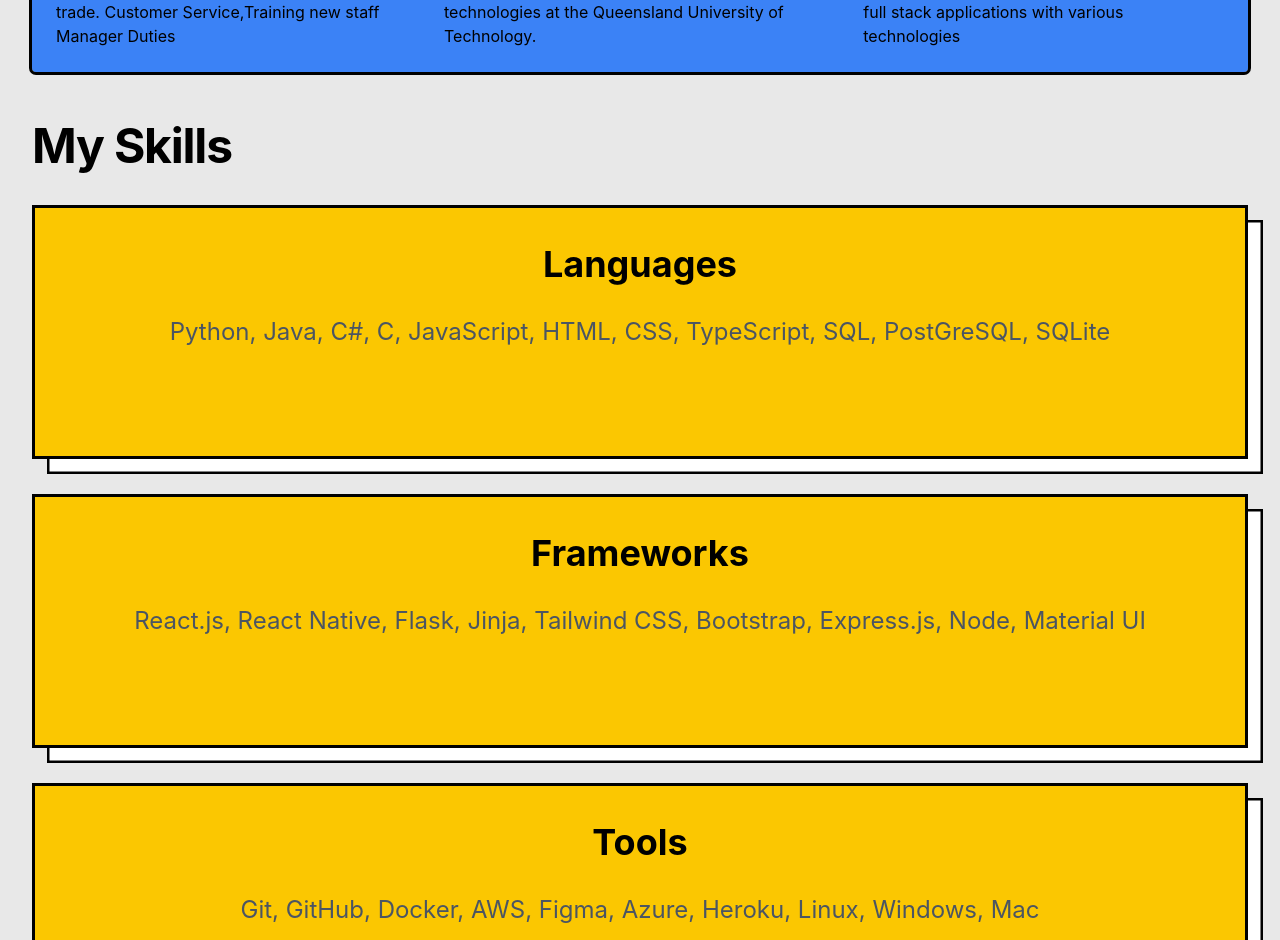
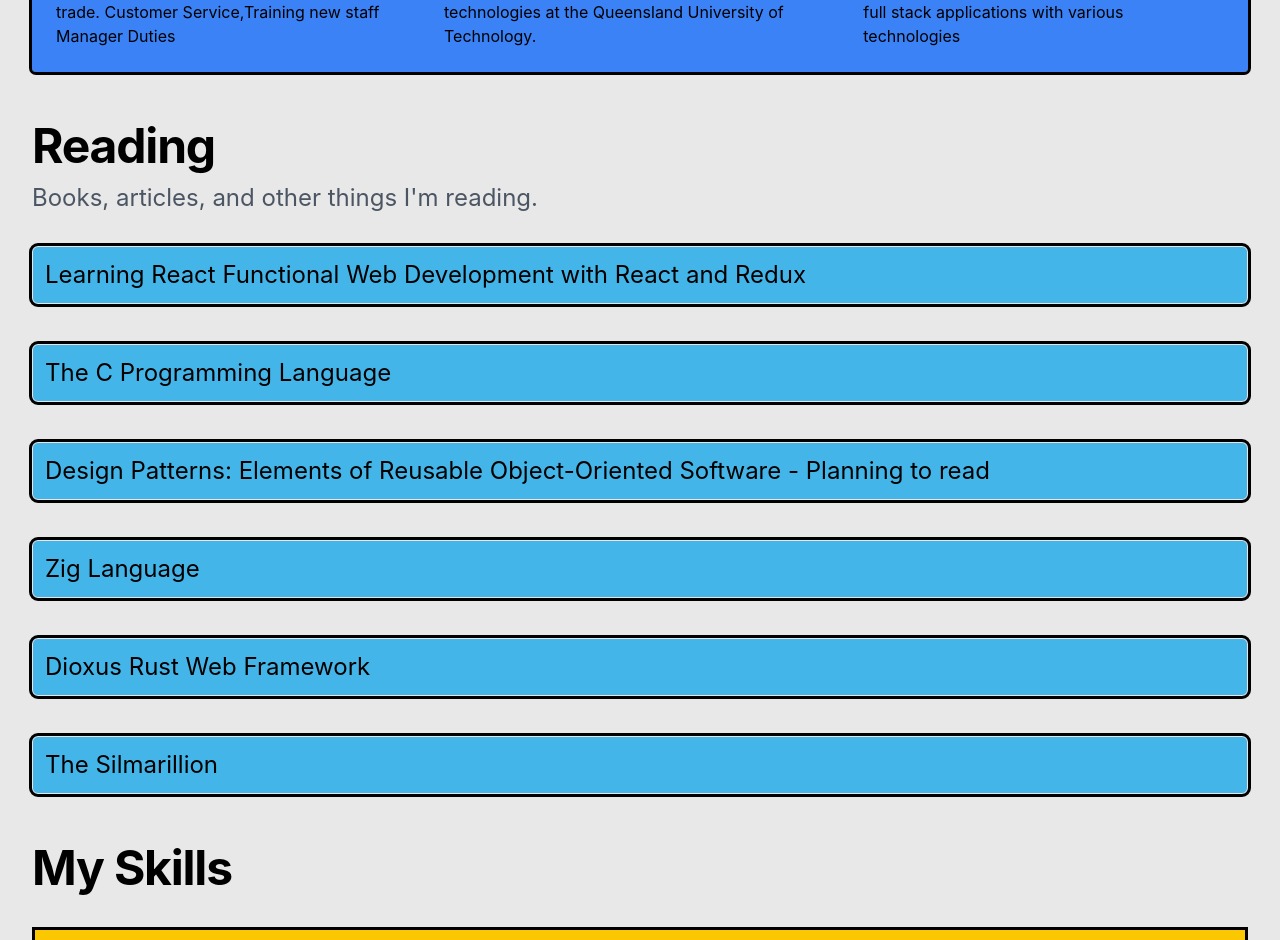
Before and after one commit to BenSimmers/personal-website, a React (Vite) app: page / in a window 1280 px wide. Shown: the part 1860-2800 px from the top of the page. Built offline with nearby package versions, Linux system fonts and the light colour scheme.

Commit message:
add readings

```diff
--- a/src/App.tsx
+++ b/src/App.tsx
@@ -9,8 +9,7 @@
 import NotFound from "./components/404";
 import { useState } from "react";
 import Portfolio from "./components/Portfolio";
-
-
+import { Reading } from "./components/Reading";
 function Navigation() {
   const [isOpen, setIsOpen] = useState(false);
   return (
@@ -175,9 +174,15 @@
         </div>
         <div className="TimeLine">
           <div style={{ marginBottom: "50px" }}></div>
-
           <TimeLine />
         </div>
+
+        <div className="Reading">
+          <div style={{ marginBottom: "50px" }}></div>
+          <Reading />
+        </div>
+
+
         <div className="Skills">
           <div style={{ marginBottom: "50px" }}></div>
           <Skills />
--- /dev/null
+++ b/src/components/Reading.tsx
@@ -0,0 +1,47 @@
+import react from "react";
+
+export const Reading = (): JSX.Element => {
+  // const books = {
+
+  //   title: 'Learning React Functional Web Development with React and Redux',
+  // }
+
+  const books = [
+    {
+      title: "Learning React Functional Web Development with React and Redux",
+    },
+    {
+      title: " The C Programming Language",
+    },
+    {
+      title:
+        "Design Patterns: Elements of Reusable Object-Oriented Software - Planning to read",
+    },
+    {
+      title: "Zig Language",
+    },
+    {
+      title: "Dioxus Rust Web Framework",
+    },
+    {
+      title: "The Silmarillion",
+    },
+  ];
+
+  return (
+    <div>
+      <h2 className="text-3xl font-bold tracking-tight text-white-900 sm:text-5xl">Reading</h2>
+      <p className="text-2xl text-gray-600 dark:text-gray-600 py-3">
+        Books, articles, and other things I'm reading.
+      </p>
+
+      {books.map((book) => (
+        <div key={book.title} className="text-2xl text-black py-3 outline outline-black mb-10 p-3 mt-5 border rounded-md bg-sky-500/75">
+          <p>
+            {book.title}
+          </p>
+        </div>
+      ))}
+    </div>
+  );
+};
```
